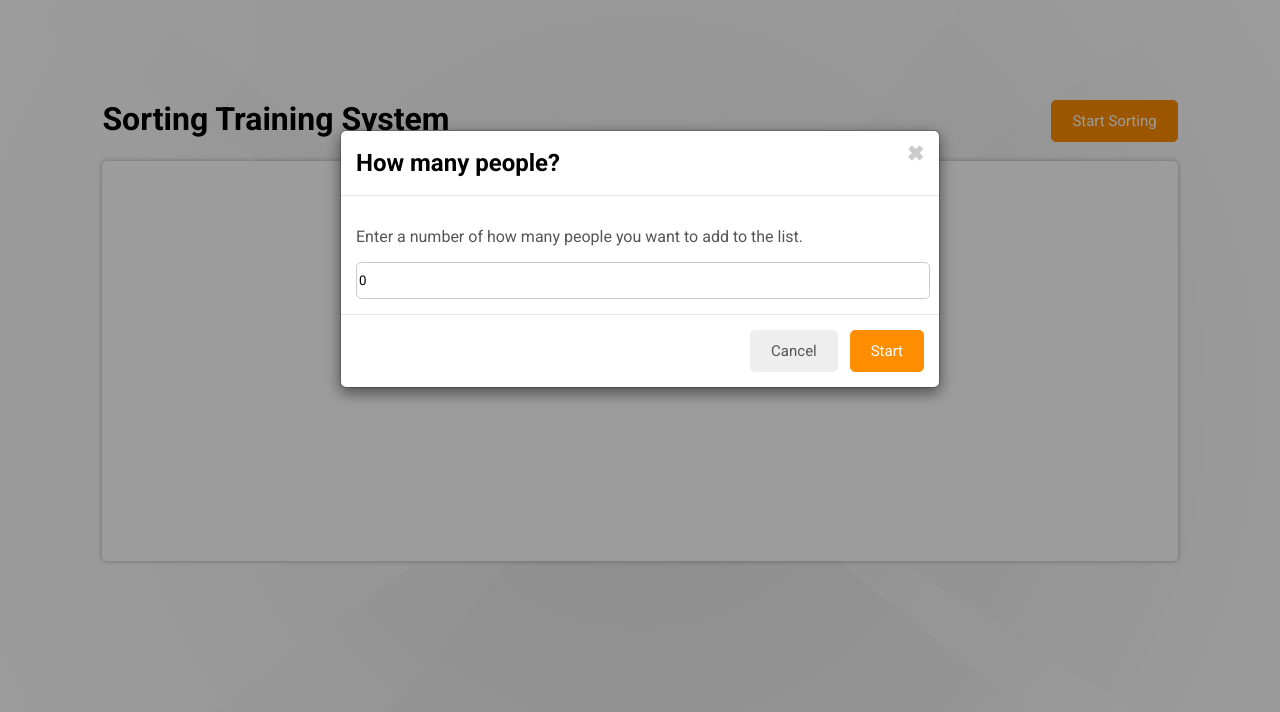
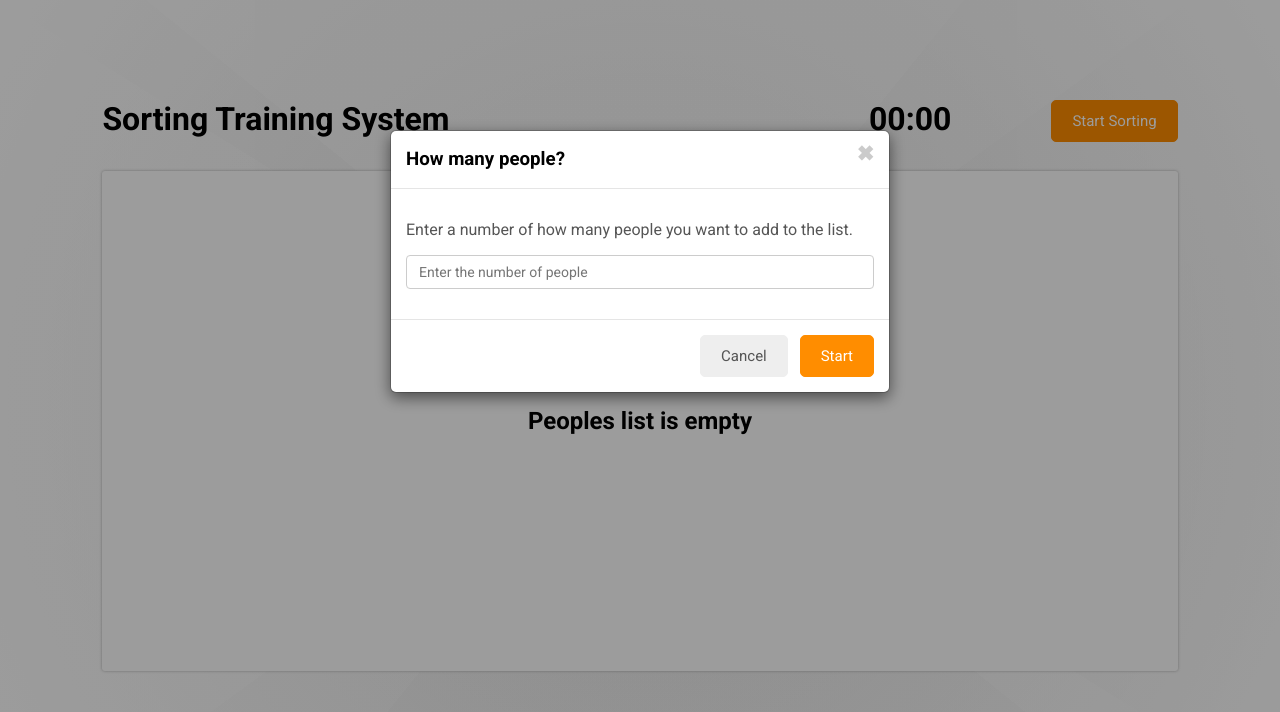
Before and after one commit to shudhuiami/potatostan, a Vue app: page / in a window 1280 px wide. Both pictures are taken after a click on the button "Start Sorting". Shown: the top 712 px of the page. Built offline with nearby package versions, Linux system fonts and the light colour scheme.

Commit message:
timer init completed

```diff
--- a/package.json
+++ b/package.json
@@ -8,10 +8,7 @@
     "lint": "vue-cli-service lint"
   },
   "dependencies": {
-    "bootstrap": "^5.1.3",
     "core-js": "^3.8.3",
-    "jquery": "^3.6.0",
-    "popper.js": "^1.16.1",
     "unique-names-generator": "^4.7.1",
     "vue": "^2.6.14",
     "vuedraggable": "^2.24.3",
--- a/src/App.vue
+++ b/src/App.vue
@@ -1,16 +1,51 @@
 <template>
   <div id="app">
-    <AppTable/>
+    <div class="main-container-wrapper">
+      <div class="section-header">
+        <div class="section-title">Sorting Training System</div>
+        <div class="section-actions">
+          <button class="btn btn-theme" v-on:click="$store.commit('setStartModal', true)">Start Sorting</button>
+        </div>
+        <div class="timer-wrapper">
+          <AppTimer/>
+        </div>
+      </div>
+      <div class="main-container-inner" v-if="peoples.length > 0">
+        <h4 class="text-right">{{ peoples.length }} people in the list</h4>
+        <AppTable/>
+      </div>
+      <div class="main-container-inner flex-inner" v-if="peoples.length === 0">
+        <h2>Peoples list is empty</h2>
+      </div>
+
+    </div>
+    <AppSortModal/>
   </div>
 </template>
 
 <script>
 
 import AppTable from './components/AppTable';
+import AppSortModal from './components/StartSortModal'
+import AppTimer from './components/Timer'
 
 export default {
   name: 'App',
-  components: {AppTable}
+  data() {
+    return {
+    };
+  },
+  computed: {
+    peoples() {
+      return this.$store.getters.getPeoples;
+    },
+
+  },
+  methods: {
+  },
+  mounted() {
+  },
+  components: {AppTable, AppSortModal, AppTimer}
 }
 </script>
 
--- a/src/assets/scss/main.scss
+++ b/src/assets/scss/main.scss
@@ -1,5 +1,5 @@
 @import url('https://fonts.googleapis.com/css2?family=Roboto:wght@300;400;500;700&display=swap');
-
+$theme: #FF8D00;
 *{
   font-family: 'Roboto', sans-serif;
 }
@@ -14,6 +14,19 @@ p{
   color: #555555;
 }
 
+.pull-left{
+  float: left;
+}
+.pull-right{
+  float: right;
+}
+.text-left{
+  text-align: left;
+}
+.text-right{
+  text-align: right;
+}
+
 .main-container-wrapper{
   min-height: 100vh;
   padding: 100px 8% 20px 8%;
@@ -21,15 +34,20 @@ p{
   background-image: radial-gradient(circle at center center, transparent,rgb(255,255,255)),linear-gradient(309deg, rgba(90, 90, 90,0.05) 0%, rgba(90, 90, 90,0.05) 50%,rgba(206, 206, 206,0.05) 50%, rgba(206, 206, 206,0.05) 100%),linear-gradient(39deg, rgba(13, 13, 13,0.05) 0%, rgba(13, 13, 13,0.05) 50%,rgba(189, 189, 189,0.05) 50%, rgba(189, 189, 189,0.05) 100%),linear-gradient(144deg, rgba(249, 249, 249,0.05) 0%, rgba(249, 249, 249,0.05) 50%,rgba(111, 111, 111,0.05) 50%, rgba(111, 111, 111,0.05) 100%),linear-gradient(166deg, rgba(231, 231, 231,0.05) 0%, rgba(231, 231, 231,0.05) 50%,rgba(220, 220, 220,0.05) 50%, rgba(220, 220, 220,0.05) 100%),linear-gradient(212deg, rgba(80, 80, 80,0.05) 0%, rgba(80, 80, 80,0.05) 50%,rgba(243, 243, 243,0.05) 50%, rgba(243, 243, 243,0.05) 100%),radial-gradient(circle at center center, hsl(107,19%,100%),hsl(107,19%,100%));
   .main-container-inner{
     background-color: #fff;
-    border-radius: 5px;
+    border-radius: 3px;
     box-sizing: border-box;
     padding: 50px 40px;
-    box-shadow: 0 0 5px 0 rgba(0,0,0,0.30);
-    min-height: 400px;
+    box-shadow: 0 0 3px 0 rgba(0,0,0,0.30);
+    min-height: 500px;
+    &.flex-inner{
+      display: flex;
+      align-items: center;
+      justify-content: center;
+    }
   }
   .section-header{
     width: 100%;
-    margin-bottom: 15px;
+    margin-bottom: 25px;
     display: inline-block;
     .section-title{
       float: left;
@@ -39,6 +57,15 @@ p{
       line-height: 38px;
       color: #000000;
     }
+    .timer-wrapper{
+      float: right;
+      font-style: normal;
+      font-weight: 700;
+      font-size: 32px;
+      line-height: 38px;
+      color: #000000;
+      margin-right: 100px;
+    }
     .section-actions{
       float: right;
     }
@@ -46,12 +73,29 @@ p{
 }
 
 .form-group{
+  margin-bottom: 15px;
   .form-control{
-    background: #FFFFFF;
-    border: 1px solid #CCCCCC;
-    border-radius: 5px;
+    box-sizing: border-box;
+    display: block;
     width: 100%;
-    height: 33px;
+    height: 34px;
+    padding: 6px 12px;
+    font-size: 14px;
+    line-height: 1.42857143;
+    color: #555;
+    background-color: #fff;
+    background-image: none;
+    border: 1px solid #ccc;
+    border-radius: 4px;
+    transition: border-color ease-in-out .15s,box-shadow ease-in-out .15s,-webkit-box-shadow ease-in-out .15s;
+    &:focus {
+      outline: 0;
+      border-color: $theme;
+      box-shadow: 0 0 0 0.2rem rgba($theme, 0.25);
+    }
+  }
+  .helper-text{
+    margin: 3px 0;
   }
 }
 
@@ -73,3 +117,7 @@ p{
   }
 
 }
+
+.text-danger{
+  color: #ec5b5b;
+}
--- a/src/assets/scss/modal.scss
+++ b/src/assets/scss/modal.scss
@@ -37,15 +37,6 @@
   -webkit-background-clip: padding-box;
   background-clip: padding-box;
   outline: 0;
-}
-.modal-backdrop {
-  position: fixed;
-  top: 0;
-  right: 0;
-  bottom: 0;
-  left: 0;
-  z-index: 1040;
-  background-color: #000000;
 }
 .modal-header {
   padding: 15px;
@@ -94,7 +85,7 @@ button.close {
 }
 @media (min-width: 768px) {
   .modal-dialog {
-    width: 600px;
+    width: 500px;
     margin: 30px auto;
   }
   .modal-content {
--- a/src/components/AppTable.vue
+++ b/src/components/AppTable.vue
@@ -1,13 +1,5 @@
 <template>
-  <div class="main-container-wrapper">
-    <div class="section-header">
-      <div class="section-title">Sorting Training System</div>
-      <div class="section-actions">
-        <button class="btn btn-theme" data-modal-trigger="SortStartModal">Start Sorting</button>
-      </div>
-    </div>
-    <div class="main-container-inner">
-      <table class="table table-bordered" v-if="peoples.length > 0">
+  <table class="table table-bordered">
     <thead>
     <tr>
       <th>Email</th>
@@ -16,7 +8,7 @@
       <th>Last Name</th>
     </tr>
     </thead>
-        <draggable v-model="peoples" tag="tbody">
+    <draggable v-model="peoples" tag="tbody" @end="GetSortStatus">
       <tr v-for="(people, index) in peoples" :key="(index+1)">
         <td>{{ people.email }}</td>
         <td><strong>{{ people.potatoes }}</strong></td>
@@ -25,63 +17,48 @@
       </tr>
     </draggable>
   </table>
-    </div>
-    <AppSortModal/>
-  </div>
 </template>
 
 <script>
 
 import draggable from 'vuedraggable';
-import AppSortModal from './../components/StartSortModal'
 
 export default {
   name: 'AppTable',
   data() {
     return {
-      mailHosts: [
-        'gmail.com',
-        'yahoo.com',
-        'live.com',
-        'outlook.com',
-      ],
+      peoplesList: [],
     }
   },
   computed: {
-    Hosts() {
-      return this.$store.getters.HostsList;
-    },
-    peoples() {
+    peoples: {
+      get () {
         return this.$store.getters.getPeoples;
       },
-
+      set (value) {
+        this.$store.commit('setPeoples', value)
+      }
+    },
   },
   methods: {
-    GlobalModalOpen() {
-      const triggers = Array.from(document.querySelectorAll('[data-modal-trigger]'))
-      while (triggers.length){
-        const item = triggers.pop();
-        const target = item.getAttribute('data-modal-trigger');
-        item.onclick = () => {document.getElementById(target).classList.toggle('open');};
+    CheckListSort(arr, n) {
+      if (n === 1 || n === 0){return 1;}
+      if (arr[n - 1].potatoes > arr[n - 2].potatoes){return 0;}
+      return this.CheckListSort(arr, n - 1);
+    },
+    GetSortStatus(){
+      if (this.CheckListSort(this.peoples, this.peoples.length) !== 0){
+        this.$store.dispatch('SortCompleted', true);
       }
     },
-    GlobalModalClose() {
-      let triggers = Array.from(document.querySelectorAll('[data-toggle="modal-close"]'))
-      while (triggers.length){
-        let item = triggers.pop();
-        item.onclick = () => {item.closest('.modal').classList.toggle('open')};
-      }
-    }
-
   },
   created() {
 
   },
   mounted() {
-    this.GlobalModalOpen()
-    this.GlobalModalClose()
+
   },
-  components: {draggable, AppSortModal}
+  components: {draggable}
 }
 </script>
 
--- a/src/components/StartSortModal.vue
+++ b/src/components/StartSortModal.vue
@@ -1,51 +1,65 @@
 <template>
-  <div id="SortStartModal" class="modal fade text-center">
-    <div class="modal-dialog">
-      <div class="modal-content">
-        <!-- Заголовок модального окна -->
-        <div class="modal-header">
-          <button type="button" data-toggle="modal-close" class="close" data-dismiss="modal" aria-hidden="true">&#10006;</button>
-          <h2 class="modal-title">How many people?</h2>
-        </div>
-        <!-- Основное содержимое модального окна -->
-        <div class="modal-body">
+  <ModalComponent v-show="isSortModalVisible" @close="closeModal">
+    <template v-slot:header>
+      <h3 class="modal-title">How many people?</h3>
+    </template>
+    <template v-slot:body>
+      <form @submit.prevent="StartSort">
         <div class="form-group">
           <p>Enter a number of how many people you want to add to the list.</p>
-              <input v-model="count" type="text" class="form-control" placeholder="Enter the number of people">
+          <input @keyup="valueValidate" v-model="count" type="text" class="form-control" placeholder="Enter the number of people">
+          <small class="helper-text text-danger" v-if="countValidation">Value is required and should be between 20 and 100</small>
         </div>
-        </div>
-        <div class="modal-footer">
-          <button data-toggle="modal-close" class="btn btn-ash">Cancel</button>
+      </form>
+    </template>
+    <template v-slot:footer>
+      <div>
+        <button v-on:click="closeModal" class="btn btn-ash">Cancel</button>
         &nbsp;
         <button v-on:click="StartSort" class="btn btn-theme">Start</button>
       </div>
-      </div>
-    </div>
-  </div>
+    </template>
+  </ModalComponent>
 </template>
 
 <script>
+import ModalComponent from './global/Modal.vue';
 
 export default {
   name: 'AppSortModal',
   data() {
     return {
-      count: 0
+      count: '',
+      countValidation: false,
     }
   },
+  computed: {
+    isSortModalVisible() {
+      return this.$store.getters.getStartModal;
+    },
+
+  },
   methods: {
+    closeModal() {
+      this.count = '';
+      this.countValidation = false;
+      this.$store.commit('setStartModal', false)
+    },
     StartSort() {
+      this.valueValidate();
+      if(this.countValidation === false){
         this.$store.dispatch('generatesPeoples', this.count)
-      document.getElementById('SortStartModal').classList.toggle('open')
+        this.$store.commit('setTimerStatus', true)
+        this.closeModal()
       }
     },
+    valueValidate() {
+      const pattern=/^[2-9][0-9]?$|^100$/
+      this.countValidation = !pattern.test(this.count);!pattern.test(this.count)
+    },
+  },
   mounted(){
-
   },
-  components: {}
+  components: {ModalComponent}
 }
 </script>
-
-<style lang="scss">
-@import './../assets/scss/modal';
-</style>
--- /dev/null
+++ b/src/components/Timer.vue
@@ -0,0 +1,57 @@
+<template>
+  <span v-text="timer"></span>
+</template>
+
+<script>
+
+export default {
+  name: 'AppTimer',
+  data() {
+    return {
+      timerCount: 0,
+      timer: '00:00',
+      timerInterval: null
+
+    };
+  },
+  computed: {
+    getTimerStatus() {
+      return this.$store.getters.getTimerStatus;
+    },
+  },
+  watch: {
+    getTimerStatus(newValue) {
+        if(newValue === true){
+          this.initTimer();
+        }else{
+          clearInterval(this.timerInterval);
+          this.timerInterval = null;
+          this.timer = '00:00';
+          this.timerCount = 0;
+        }
+    },
+    timerCount(newValue) {
+      this.$store.commit('setTimerSec', newValue)
+    }
+
+  },
+  methods: {
+    pad(val) {
+      return val > 9 ? val : "0" + val;
+    },
+    initTimer() {
+      if(this.timerInterval !== null){
+        clearInterval(this.timerInterval);
+        this.timerInterval = null;
+      }
+      this.timer = '00:00';
+      this.timerCount = 0;
+      this.timerInterval = setInterval(() => {
+        this.timer = this.pad(parseInt(this.timerCount/60,10))+':'+this.pad(++this.timerCount%60)
+      },1000)
+    }
+  },
+  mounted() {},
+  components: {}
+}
+</script>
--- /dev/null
+++ b/src/components/global/Modal.vue
@@ -0,0 +1,42 @@
+<template>
+  <transition name="modal-fade">
+    <div class="modal-backdrop">
+      <div class="modal open">
+        <div class="modal-dialog">
+          <div class="modal-content">
+            <header class="modal-header">
+              <button @click="close" type="button" class="close" data-dismiss="modal" aria-hidden="true">&#10006;</button>
+              <slot name="header" class="modal-title">
+                This is the default title!
+              </slot>
+            </header>
+            <section class="modal-body">
+              <slot name="body">
+                This is the default body!
+              </slot>
+            </section>
+            <footer class="modal-footer">
+              <slot name="footer">
+                  <!--This is the default footer!-->
+              </slot>
+            </footer>
+          </div>
+        </div>
+      </div>
+    </div>
+  </transition>
+</template>
+<script>
+export default {
+  name: 'ModalComponent',
+  methods: {
+    close() {
+      this.$emit('close');
+    },
+  },
+};
+</script>
+
+<style lang="scss">
+@import '../../assets/scss/modal';
+</style>
--- a/src/store/store.js
+++ b/src/store/store.js
@@ -11,6 +11,9 @@ export const store = new Vuex.Store({
             'live.com',
             'outlook.com',
         ],
+        startSortModal: false,
+        timerSec: 0,
+        timerStatus: false,
     },
     getters: {
         HostsList(state) {
@@ -19,12 +22,36 @@ export const store = new Vuex.Store({
         getPeoples(state) {
             return state.peoples;
         },
+        getStartModal(state) {
+            return state.startSortModal;
+        },
+        getTimerSec(state) {
+            return state.timerSec;
+        },
+        getTimerStatus(state) {
+            return state.timerStatus;
+        },
+
+
+
 
     },
     mutations: {
         setPeoples(state, option) {
             state.peoples = option;
         },
+        setStartModal(state, option) {
+            state.startSortModal = option;
+        },
+        setTimerSec(state, option) {
+            state.timerSec = option;
+        },
+        setTimerStatus(state, option) {
+            state.timerStatus = option;
+        },
+
+
+
     },
     actions: {
         generatesPeoples(context, count) {
@@ -45,5 +72,12 @@ export const store = new Vuex.Store({
             }
             context.commit('setPeoples', peoples_arr)
         },
+        SortCompleted(context, status)
+        {
+            if(status === true){
+                context.commit('setTimerStatus', false);
+                alert('Winner');
+            }
+        },
     }
 });
```
Lines whose indentation alone changed are shown as unchanged.
